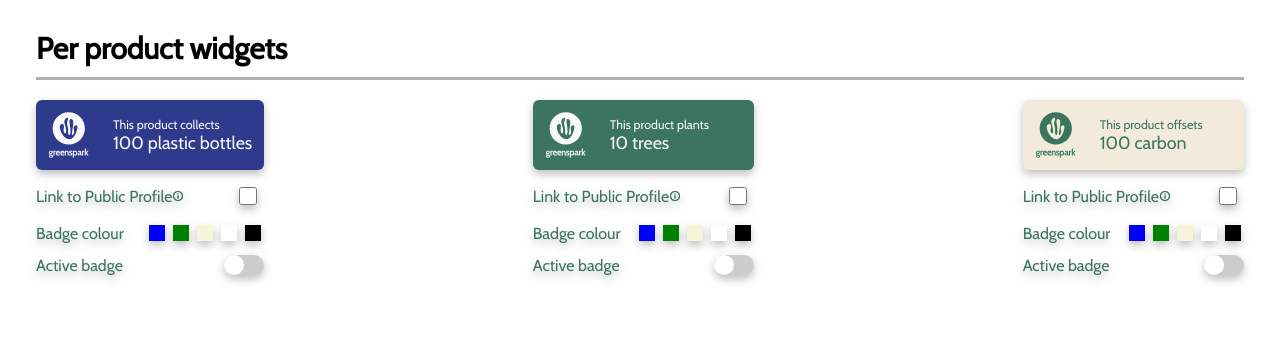
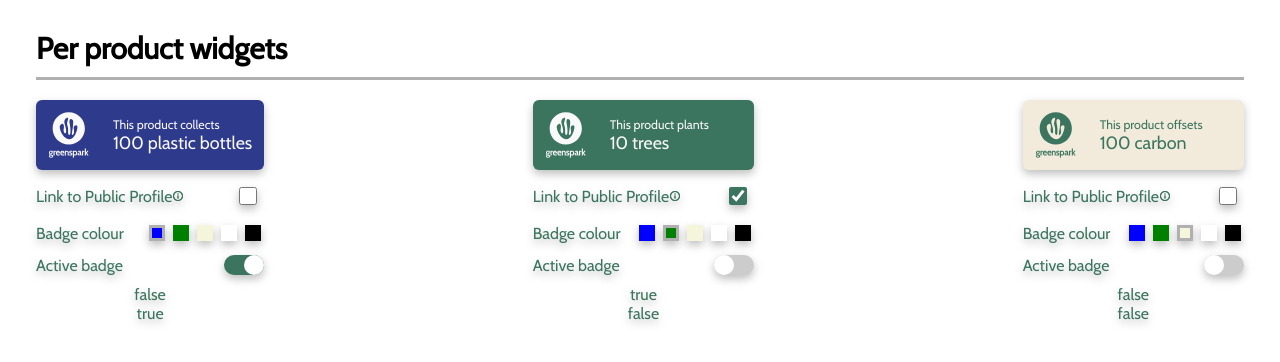
Before and after one commit to vasstekla/greenspark, a React (Create React App) app in the folder ui/: page / in a window 1280 px wide. Shown: the top 362 px of the page. Built offline with nearby package versions, Linux system fonts and the light colour scheme.

Commit message:
Working UI functionality - updating product

```diff
--- a/ui/src/components/inputs/checkbox/Checkbox.tsx
+++ b/ui/src/components/inputs/checkbox/Checkbox.tsx
@@ -1,9 +1,15 @@
 import './Checkbox.css'
 
-export default function Checkbox() {
+interface ICheckboxProps {
+    value: boolean;
+    onChange: Function
+}
+
+
+export default function Checkbox(props: ICheckboxProps) {
     return (
         <div className="checkBoxContainer">
-            <input className='checkBox' type="checkbox" />
+            <input className='checkBox' type="checkbox" checked={props.value} onChange={() => { props.onChange(!props.value) }} />
             <span className='hoverArea' />
         </div>
     )
--- a/ui/src/components/inputs/radioButton/RadioButton.tsx
+++ b/ui/src/components/inputs/radioButton/RadioButton.tsx
@@ -1,8 +1,10 @@
 import './RadioButton.css'
 
-export interface IRadioButtonProps {
+interface IRadioButtonProps {
     backgroundColor: string;
-    name: string
+    selectedColor: string;
+    name: string;
+    onChange: Function;
 }
 
 export default function RadioButton(props: IRadioButtonProps) {
@@ -11,6 +13,9 @@ export default function RadioButton(props: IRadioButtonProps) {
             backgroundColor: props.backgroundColor
         }}
             type="radio"
-            name={props.name} />
+            name={props.name}
+            value={props.backgroundColor}
+            checked={props.backgroundColor === props.selectedColor}
+            onChange={(e) => { props.onChange(e.target.value) }} />
     )
 }
--- a/ui/src/components/inputs/toggleSwitch/ToggleSwitch.tsx
+++ b/ui/src/components/inputs/toggleSwitch/ToggleSwitch.tsx
@@ -1,9 +1,14 @@
 import './ToggleSwitch.css'
 
-export default function ToggleSwitch() {
+interface IToggleSwitchProps {
+    value: boolean;
+    onChange: Function
+}
+
+export default function ToggleSwitch(props: IToggleSwitchProps) {
     return (
         <label className="switch">
-            <input type="checkbox" />
+            <input type="checkbox" checked={props.value} onChange={() => { props.onChange(!props.value) }} />
             <span className="slider round" />
 
         </label>
--- a/ui/src/components/product/ProductCard.tsx
+++ b/ui/src/components/product/ProductCard.tsx
@@ -6,10 +6,38 @@ import Checkbox from '../inputs/checkbox/Checkbox';
 import { IProduct } from '../../models/IProduct';
 import RadioButton from '../inputs/radioButton/RadioButton';
 import ToggleSwitch from '../inputs/toggleSwitch/ToggleSwitch';
+import { useState } from 'react';
 
-export default function ProductCard(product: IProduct) {
+interface IProductCardProps {
+    product: IProduct;
+}
+
+export default function ProductCard(props: IProductCardProps) {
+
+    const [product, setProduct] = useState(props.product)
 
     const textColor = product.selectedColor === 'beige' || product.selectedColor === 'white' ? '#3B755F' : '#F9F9F9'
+
+    let updateColor = (newSelectedColor: string) => {
+        setProduct(p => ({
+            ...p,
+            'selectedColor': newSelectedColor
+        }))
+    }
+
+    let updateLinked = (linked: boolean) => {
+        setProduct(p => ({
+            ...p,
+            'linked': linked
+        }))
+    }
+
+    let updateActive = (active: boolean) => {
+        setProduct(p => ({
+            ...p,
+            'active': active
+        }))
+    }
 
     return (
         <div className='container'>
@@ -26,20 +54,22 @@ export default function ProductCard(product: IProduct) {
                     actionText='View Public Profile'
                     actionLink='https://www.getgreenspark.com/' />
                 </div>
-                <Checkbox />
+                <Checkbox onChange={updateLinked} value={product.linked} />
             </div>
             <div className='details'>
                 <p>Badge colour</p>
                 <div>
                     {colors.map(color => (
-                        <RadioButton key={color} backgroundColor={color} name={product.id + 'colour'} />
+                        <RadioButton key={color} backgroundColor={color} selectedColor={product.selectedColor} name={product.id + 'colour'} onChange={updateColor} />
                     ))}
                 </div>
             </div>
             <div className='details'>
                 <p>Active badge</p>
-                <ToggleSwitch />
+                <ToggleSwitch onChange={updateActive} value={product.active} />
             </div>
+            {product.linked.toString()}<br />
+            {product.active.toString()}
         </div>
     )
 }
--- a/ui/src/components/product/ProductPage.tsx
+++ b/ui/src/components/product/ProductPage.tsx
@@ -1,9 +1,10 @@
+import { useState } from 'react'
 import { IProduct } from '../../models/IProduct'
 import ProductCard from './ProductCard'
 import './ProductPage.css'
 
 export default function ProductPage() {
-    const products: IProduct[] = [
+    const [products, setProducts] = useState([
         {
             "id": 1,
             "type": "plastic bottles",
@@ -31,14 +32,14 @@ export default function ProductPage() {
             "linked": false,
             "selectedColor": "beige"
         }
-    ]
+    ])
 
     return (
         <>
             <h3 className='title'>Per product widgets</h3>
             <div className='productContainer'>
                 {products.map(product =>
-                    <ProductCard {...product} key={product.id} />
+                    <ProductCard key={product.id} product={product} />
                 )}
             </div>
         </>
--- a/ui/src/components/tooltip/Tooltip.tsx
+++ b/ui/src/components/tooltip/Tooltip.tsx
@@ -1,7 +1,7 @@
 import { ReactComponent as TooltipIcon } from '../../data/tooltip.svg';
 import './Tooltip.css'
 
-export interface ITooltipProps {
+interface ITooltipProps {
     text: string;
     actionText?: string;
     actionLink?: string;
--- a/ui/src/utils/ColorCode.ts
+++ b/ui/src/utils/ColorCode.ts
@@ -2,8 +2,8 @@ export const colorCode: { [key: string]: string } = {
     'blue': '#2E3A8C',
     'green': '#3B755F',
     'beige': '#F2EBDB',
-    'white': '#2E3A8C',
-    'black': '#2E3A8C'
+    'white': '#FFFFFF',
+    'black': '#212121'
 };
 
 export const colors = ['blue', 'green', 'beige', 'white', 'black']
```
